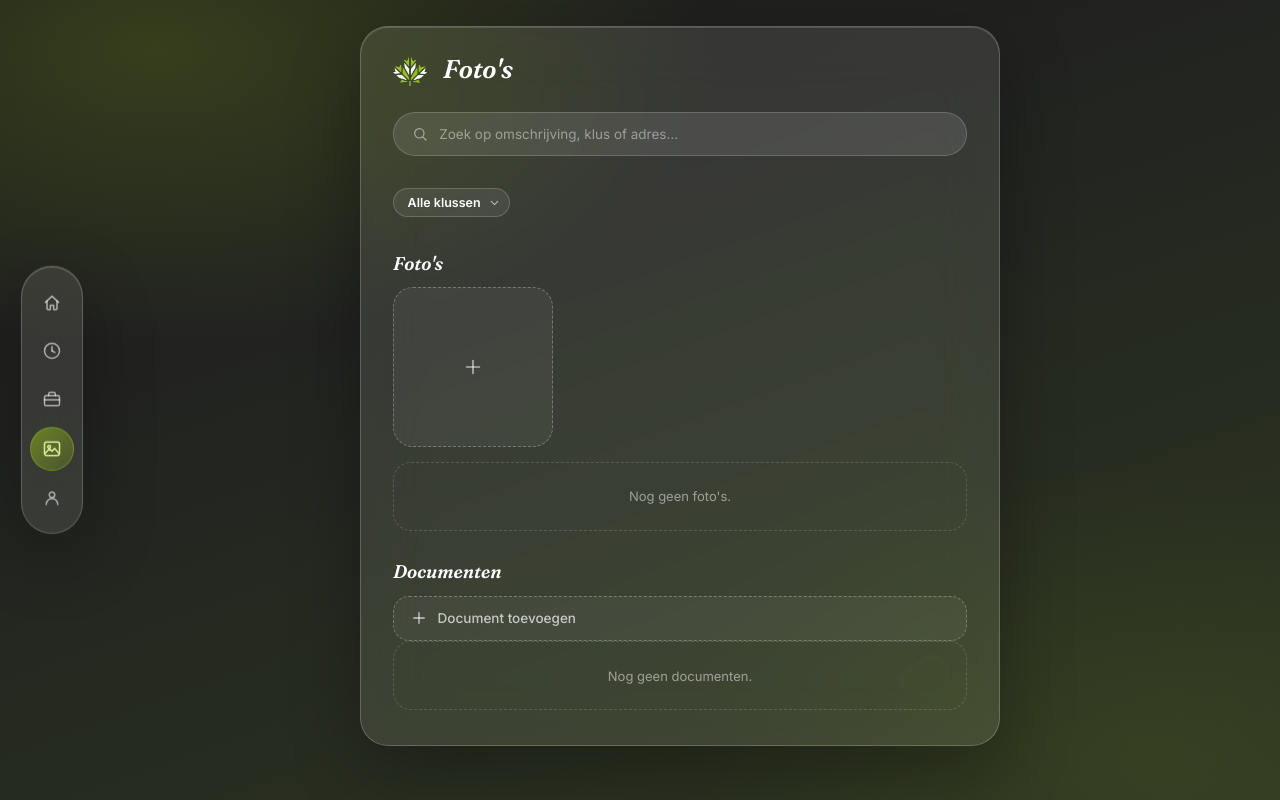
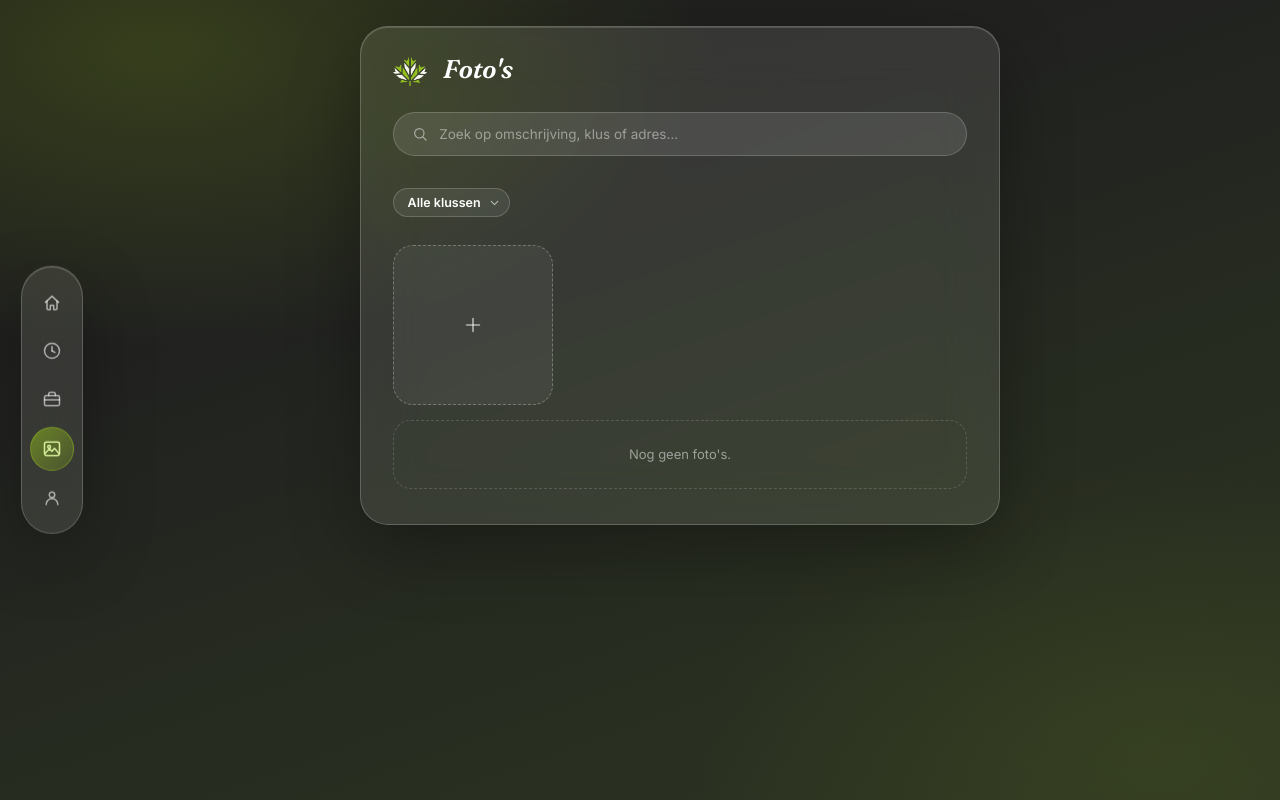
Before and after one commit to kennismaken-wq/development, a Django app: page /fotos/ in a window 1280 px wide. Run offline with Django 5.2, Linux system fonts and the light colour scheme; the visitor is signed in with stand-in values (Sample User, id 1); data comes from the database, SQL or seed files in the repository; data that the repository does not hold is empty; some libraries are stand-ins or nearby versions.

Commit message:
Documenten weg uit de foto tab
Die sectie stond dubbel: documenten bij een klus zie je al op het
klusdossier, en losse documenten (zonder klus) hadden hier hun enige
plek — dat maakte de foto tab drukker dan nodig. context["document_bijlagen"]
in klussen/views.py:fotos ging mee weg, want die voedde alleen deze sectie.

Co-Authored-By: Claude Sonnet 5 <noreply@anthropic.com>

```diff
--- a/klusapp/klussen/views.py
+++ b/klusapp/klussen/views.py
@@ -156,7 +156,10 @@ def media_bestand(request, pad):
 
 @login_required
 def fotos(request):
-    """Foto's: alle foto's/documenten op één hoop, met een dropdown om op klus te filteren."""
+    """Foto's: alle foto's op één hoop, met een dropdown om op klus te filteren.
+
+    Documenten staan hier niet meer bij — die zie je op het klusdossier zelf
+    (klussen/klus_detail.html) of bij het uurblok waar ze aan hangen."""
     zoek = request.GET.get("q", "").strip()
     klus_pk = request.GET.get("klus", "").strip()
     if not klus_pk.isdigit():
@@ -176,15 +179,7 @@ def fotos(request):
         bijlagen = bijlagen.filter(Q(toelichting__icontains=zoek) | Q(originele_naam__icontains=zoek))
     if klus_pk:
         bijlagen = bijlagen.filter(klus_id=klus_pk)
-    bijlagen = list(bijlagen)
     context["foto_bijlagen"] = [b for b in bijlagen if b.is_foto]
-    if klus_pk:
-        # Met een klus geselecteerd horen diens documenten er ook bij.
-        context["document_bijlagen"] = [b for b in bijlagen if not b.is_foto]
-    else:
-        # Zonder filter blijven het de losse documenten: klus-documenten zijn
-        # al te zien op het klusdossier zelf.
-        context["document_bijlagen"] = [b for b in bijlagen if not b.is_foto and b.klus_id is None]
     return render(request, "klussen/fotos.html", context)
 
 
--- a/klusapp/templates/klussen/fotos.html
+++ b/klusapp/templates/klussen/fotos.html
@@ -20,9 +20,5 @@
     <noscript><button type="submit" form="foto-zoekform" class="knop-stil">Filteren</button></noscript>
   </div>
 
-  <h2 class="sectiekop">Foto's</h2>
   {% include "klussen/_fotoraster.html" with toon_klus=True %}
-
-  <h2 class="sectiekop">Documenten</h2>
-  {% include "klussen/_documentenlijst.html" %}
 {% endblock %}
```
